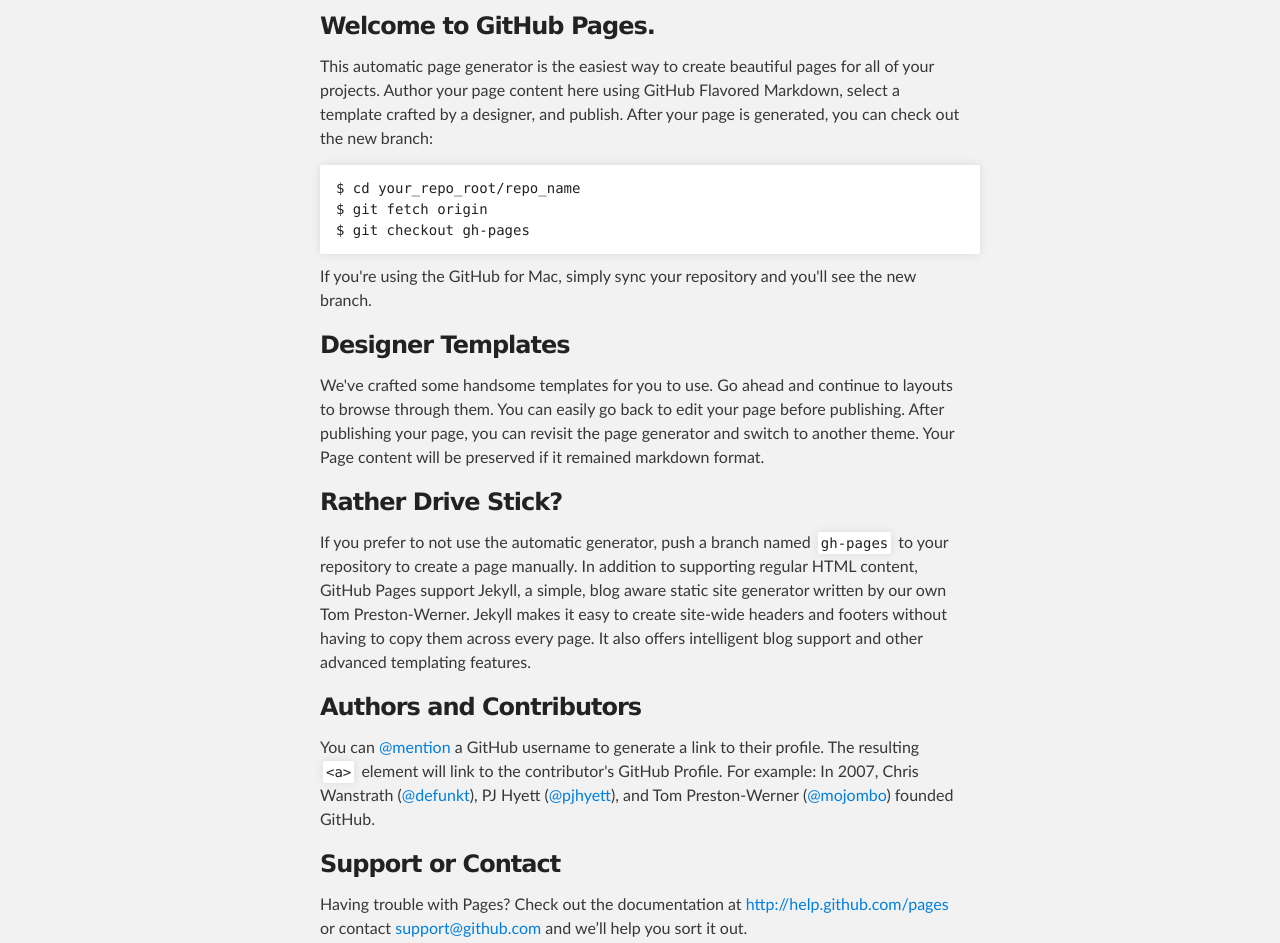
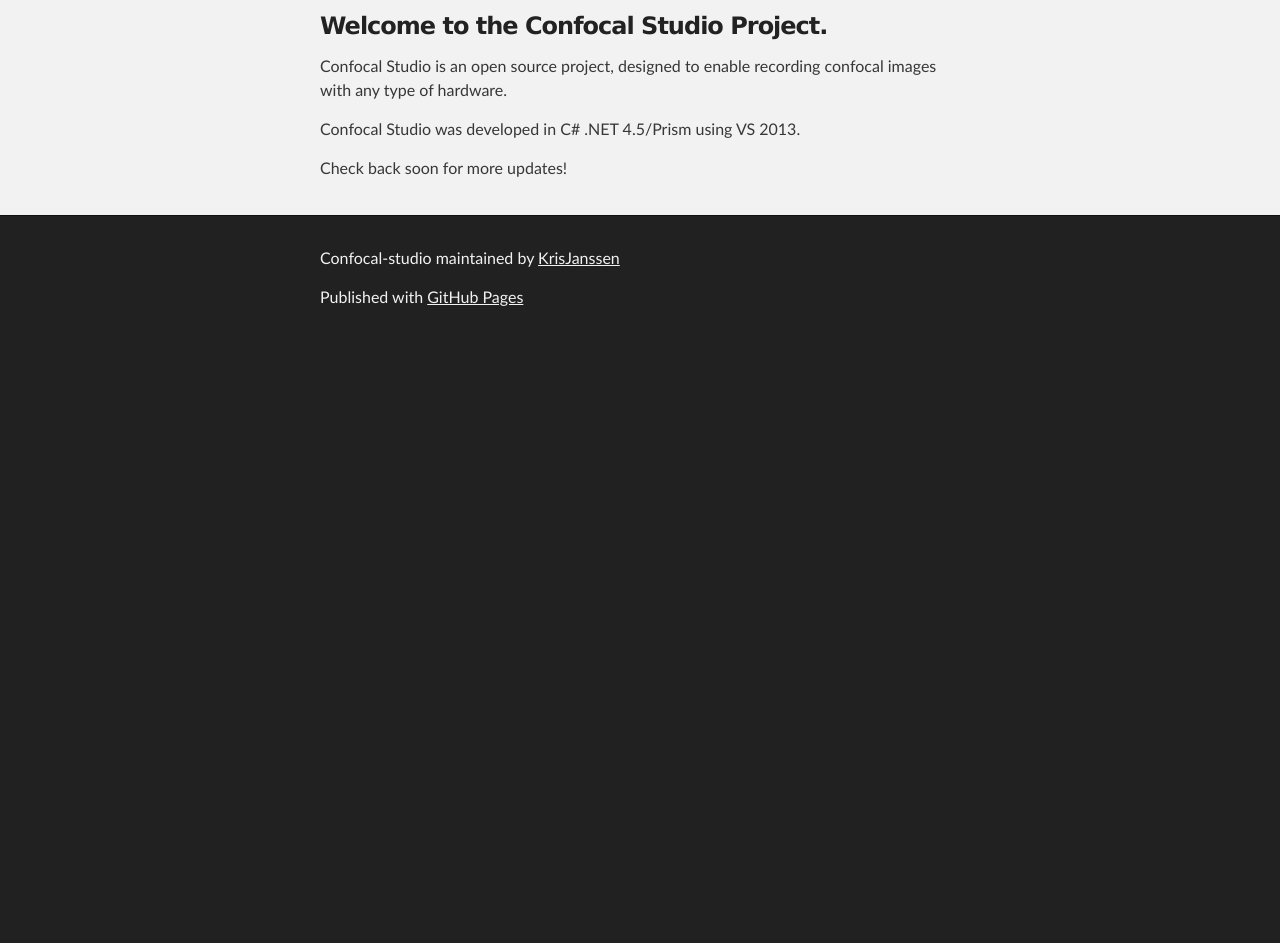
Before and after one commit to KrisJanssen/Confocal-Studio, a plain HTML site: page index.html in a window 1280 px wide. Shown: the part 252-1195 px from the top of the page. After the commit the page ends 800 px from the top, so only its background shows below. Drawn offline with Linux system fonts and the light colour scheme.

Commit message:
Create gh-pages branch via GitHub

```diff
--- a/index.html
+++ b/index.html
@@ -32,36 +32,13 @@
     <div id="main_content_wrap" class="outer">
       <section id="main_content" class="inner">
         <h3>
-<a name="welcome-to-github-pages" class="anchor" href="#welcome-to-github-pages"><span class="octicon octicon-link"></span></a>Welcome to GitHub Pages.</h3>
+<a name="welcome-to-the-confocal-studio-project" class="anchor" href="#welcome-to-the-confocal-studio-project"><span class="octicon octicon-link"></span></a>Welcome to the Confocal Studio Project.</h3>
 
-<p>This automatic page generator is the easiest way to create beautiful pages for all of your projects. Author your page content here using GitHub Flavored Markdown, select a template crafted by a designer, and publish. After your page is generated, you can check out the new branch:</p>
+<p>Confocal Studio is an open source project, designed to enable recording confocal images with any type of hardware.</p>
 
-<pre><code>$ cd your_repo_root/repo_name
-$ git fetch origin
-$ git checkout gh-pages
-</code></pre>
+<p>Confocal Studio was developed in C# .NET 4.5/Prism using VS 2013.</p>
 
-<p>If you're using the GitHub for Mac, simply sync your repository and you'll see the new branch.</p>
-
-<h3>
-<a name="designer-templates" class="anchor" href="#designer-templates"><span class="octicon octicon-link"></span></a>Designer Templates</h3>
-
-<p>We've crafted some handsome templates for you to use. Go ahead and continue to layouts to browse through them. You can easily go back to edit your page before publishing. After publishing your page, you can revisit the page generator and switch to another theme. Your Page content will be preserved if it remained markdown format.</p>
-
-<h3>
-<a name="rather-drive-stick" class="anchor" href="#rather-drive-stick"><span class="octicon octicon-link"></span></a>Rather Drive Stick?</h3>
-
-<p>If you prefer to not use the automatic generator, push a branch named <code>gh-pages</code> to your repository to create a page manually. In addition to supporting regular HTML content, GitHub Pages support Jekyll, a simple, blog aware static site generator written by our own Tom Preston-Werner. Jekyll makes it easy to create site-wide headers and footers without having to copy them across every page. It also offers intelligent blog support and other advanced templating features.</p>
-
-<h3>
-<a name="authors-and-contributors" class="anchor" href="#authors-and-contributors"><span class="octicon octicon-link"></span></a>Authors and Contributors</h3>
-
-<p>You can <a href="https://github.com/blog/821" class="user-mention">@mention</a> a GitHub username to generate a link to their profile. The resulting <code>&lt;a&gt;</code> element will link to the contributor's GitHub Profile. For example: In 2007, Chris Wanstrath (<a href="https://github.com/defunkt" class="user-mention">@defunkt</a>), PJ Hyett (<a href="https://github.com/pjhyett" class="user-mention">@pjhyett</a>), and Tom Preston-Werner (<a href="https://github.com/mojombo" class="user-mention">@mojombo</a>) founded GitHub.</p>
-
-<h3>
-<a name="support-or-contact" class="anchor" href="#support-or-contact"><span class="octicon octicon-link"></span></a>Support or Contact</h3>
-
-<p>Having trouble with Pages? Check out the documentation at <a href="http://help.github.com/pages">http://help.github.com/pages</a> or contact <a href="mailto:support@github.com">support@github.com</a> and we’ll help you sort it out.</p>
+<p>Check back soon for more updates!</p>
       </section>
     </div>
 
```
Also changed, not shown: params.json (+1 -1 lines).
